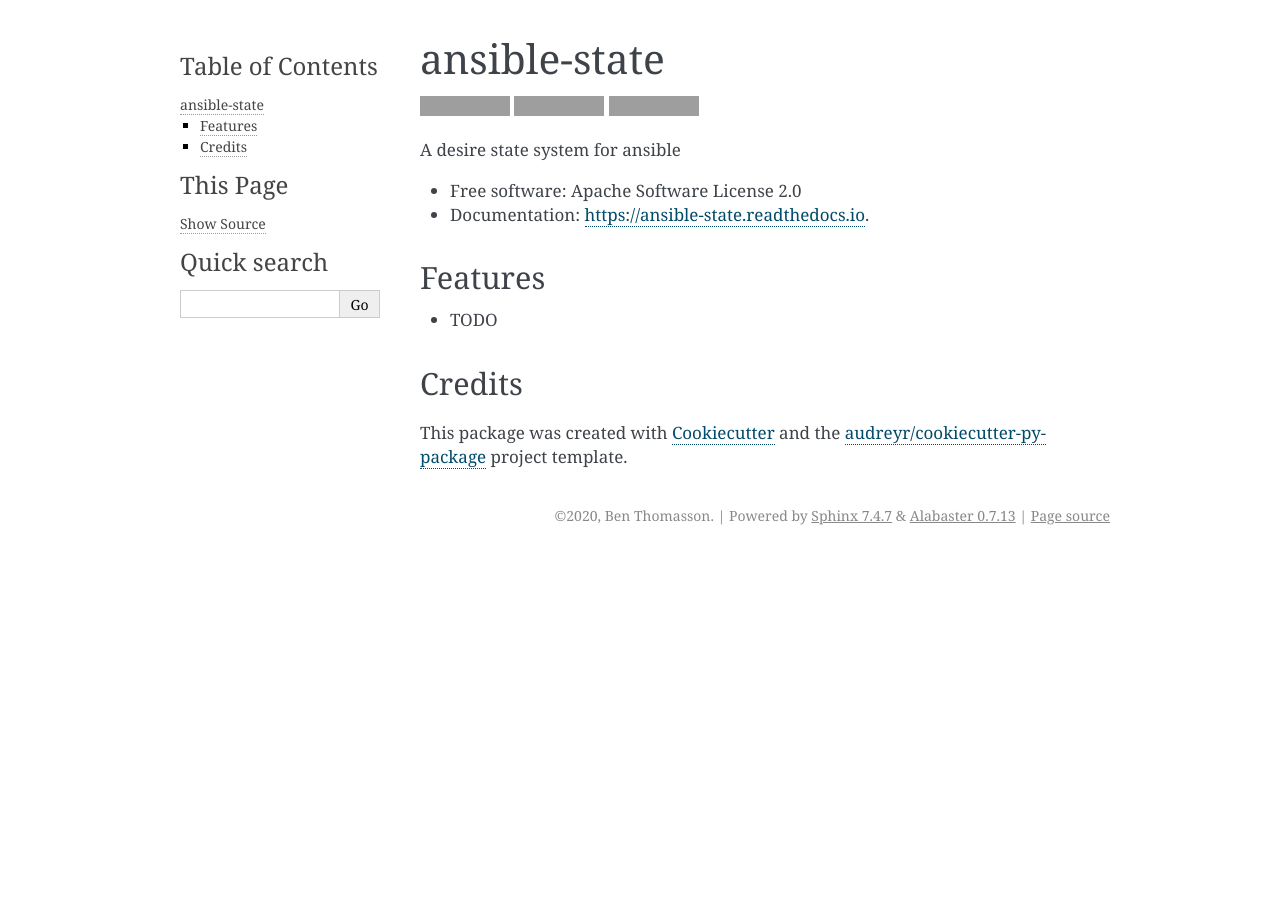
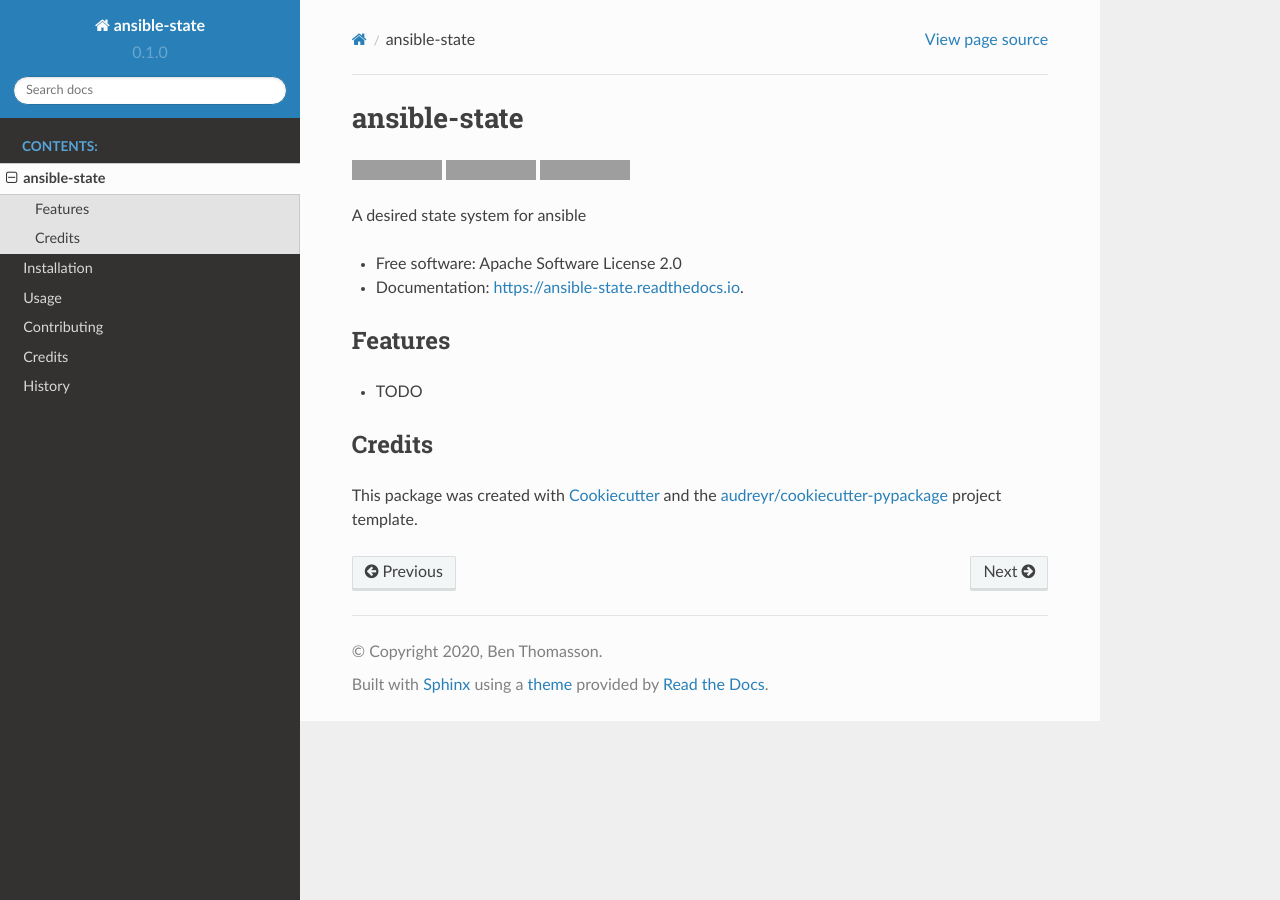
Before and after one commit to benthomasson/desired-state, a Sphinx documentation site: the page built from docs/readme.rst, in a window 1280 px wide. Built offline with Sphinx 7.4.7 and the Read the Docs theme 2.0.0, drawn with Linux system fonts in a browser that asks for light colours; pages that are not in the unit, such as notebooks, are missing from menus; grey boxes are pictures that could not be loaded.

Commit message:
Updates docs theme

```diff
--- a/README.rst
+++ b/README.rst
@@ -16,7 +16,7 @@
 
 
 
-A desire state system for ansible
+A desired state system for ansible
 
 
 * Free software: Apache Software License 2.0
--- a/docs/conf.py
+++ b/docs/conf.py
@@ -23,6 +23,10 @@
 
 import ansible_state
 
+import sphinx_rtd_theme
+
+
+
 # -- General configuration ---------------------------------------------
 
 # If your documentation needs a minimal Sphinx version, state it here.
@@ -31,7 +35,7 @@
 
 # Add any Sphinx extension module names here, as strings. They can be
 # extensions coming with Sphinx (named 'sphinx.ext.*') or your custom ones.
-extensions = ['sphinx.ext.autodoc', 'sphinx.ext.viewcode']
+extensions = ['sphinx.ext.autodoc', 'sphinx.ext.viewcode', 'sphinx_rtd_theme']
 
 # Add any paths that contain templates here, relative to this directory.
 templates_path = ['_templates']
@@ -83,7 +87,7 @@
 # The theme to use for HTML and HTML Help pages.  See the documentation for
 # a list of builtin themes.
 #
-html_theme = 'alabaster'
+html_theme = "sphinx_rtd_theme"
 
 # Theme options are theme-specific and customize the look and feel of a
 # theme further.  For a list of options available for each theme, see the
--- a/setup.py
+++ b/setup.py
@@ -31,7 +31,7 @@
         'Programming Language :: Python :: 3.7',
         'Programming Language :: Python :: 3.8',
     ],
-    description="A desire state system for ansible",
+    description="A desired state system for ansible",
     install_requires=requirements,
     license="Apache Software License 2.0",
     long_description=readme + '\n\n' + history,
```
Also changed, not shown: 3 other files.
